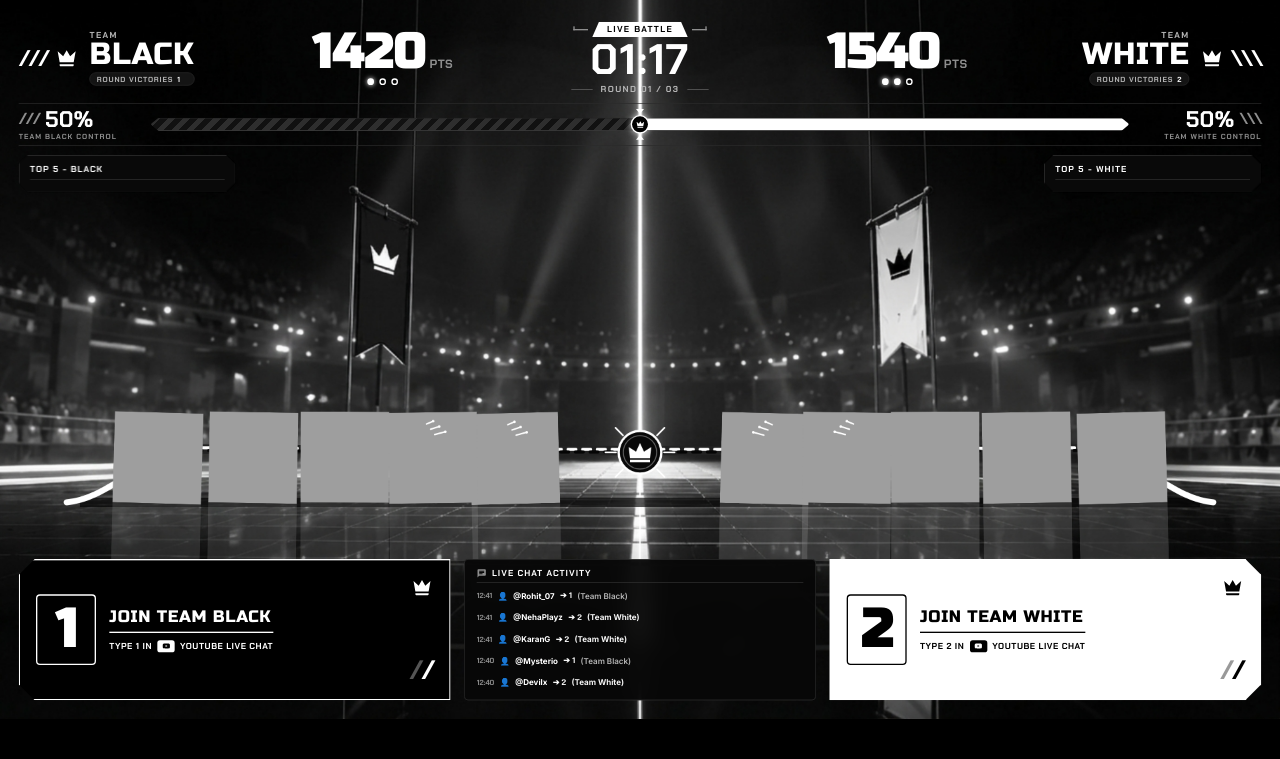
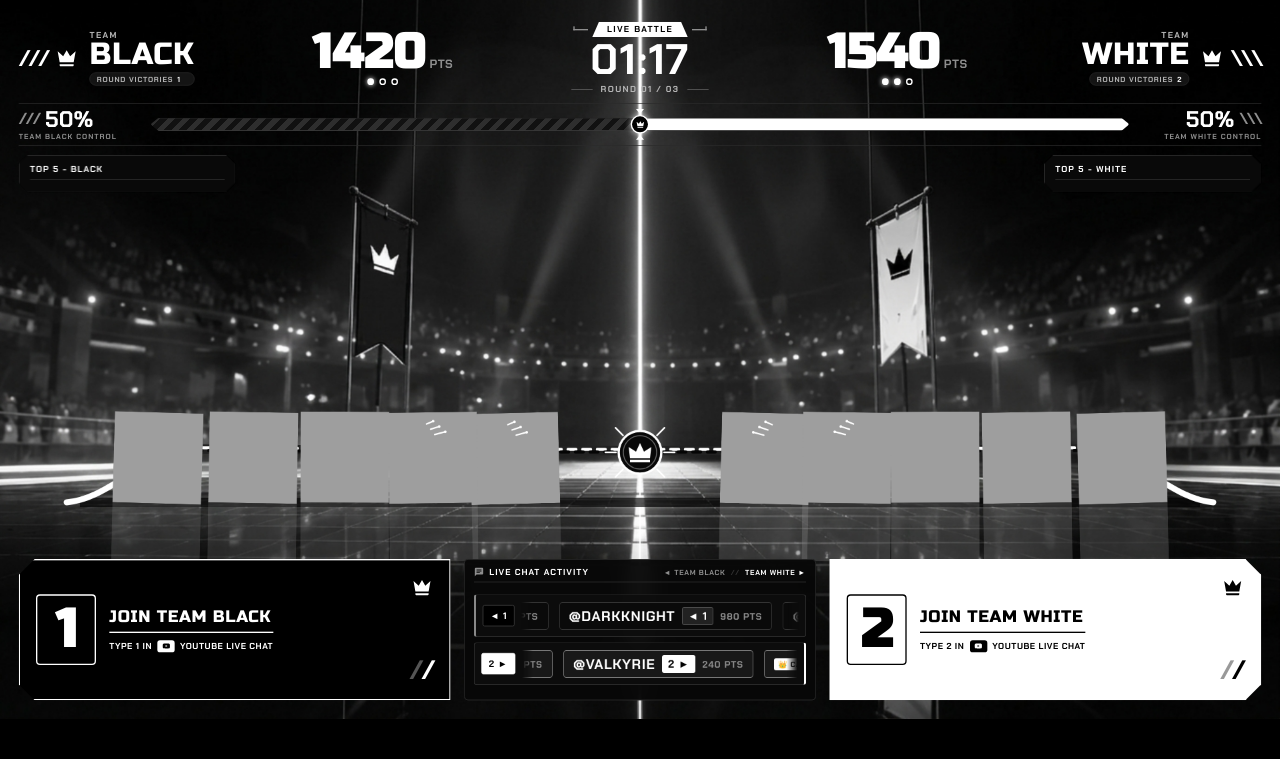
Before and after one commit to himalayladha/youtube-tug-of-war, a PHP site: page /game/index.html in a window 1280 px wide. Shown: the part 41-800 px from the top of the page. Run offline with PHP 8.4, Linux system fonts and the light colour scheme; data that the repository does not hold is empty; some libraries are stand-ins or nearby versions.

Commit message:
feat(chat): implement big font dual horizontal scrollers with opposing directional motion

```diff
--- a/game/css/styles.css
+++ b/game/css/styles.css
@@ -737,82 +737,213 @@ body, html {
 .cmd-box.white .slash-bright { color: #000000; }
 
 /* Center Live Chat Activity Terminal */
+/* Center Live Chat Activity Terminal with Dual Horizontal Scroller */
 .live-chat-terminal {
   background: rgba(8, 8, 8, 0.95);
   border: 1.5px solid var(--c-dark-5);
   border-radius: 6px;
-  padding: 12px 18px;
+  padding: 10px 14px;
   display: flex;
   flex-direction: column;
-  gap: 5px;
+  justify-content: space-between;
   backdrop-filter: blur(14px);
+  overflow: hidden;
 }
 
 .terminal-header {
   display: flex;
   align-items: center;
+  justify-content: space-between;
+  padding-bottom: 6px;
+  border-bottom: 1px solid var(--c-dark-5);
+  font-family: var(--font-tech);
+}
+
+.terminal-title {
+  display: flex;
+  align-items: center;
   gap: 8px;
-  font-family: var(--font-tech);
   font-size: 13px;
   font-weight: 900;
   letter-spacing: 1.5px;
   text-transform: uppercase;
   color: var(--c-white);
-  padding-bottom: 5px;
-  border-bottom: 1px solid var(--c-dark-5);
 }
 
-.terminal-header svg {
+.terminal-title svg {
   width: 15px;
   height: 15px;
   fill: var(--c-gray-3);
 }
 
-.terminal-feed-list {
-  display: flex;
-  flex-direction: column;
-  gap: 4px;
-  flex: 1;
-  justify-content: space-around;
-}
-
-.terminal-log-row {
+.stream-directions {
   display: flex;
   align-items: center;
   gap: 8px;
-  font-size: 12px;
-  font-family: var(--font-body);
-  font-weight: 600;
-  color: var(--c-gray-4);
-  white-space: nowrap;
+  font-size: 11px;
+  font-weight: 900;
+  letter-spacing: 1px;
+}
+
+.stream-tag.black-tag {
+  color: var(--c-gray-3);
+}
+
+.stream-sep {
+  color: #333333;
+}
+
+.stream-tag.white-tag {
+  color: var(--c-white);
+}
+
+/* Dual Horizontal Scroller Container */
+.dual-horizontal-scroller {
+  display: flex;
+  flex-direction: column;
+  gap: 8px;
+  flex: 1;
+  justify-content: center;
+  margin-top: 6px;
+}
+
+.scroller-row {
+  display: flex;
+  align-items: center;
+  gap: 10px;
+  height: 64px;
+  background: rgba(14, 14, 14, 0.85);
+  border: 1px solid var(--c-dark-5);
+  border-radius: 4px;
+  padding: 0 10px;
+  position: relative;
   overflow: hidden;
 }
 
-.terminal-log-row .log-time {
-  font-family: var(--font-tech);
-  color: var(--c-gray-3);
-  font-size: 11px;
+.scroller-row.black-row {
+  border-left: 3px solid #888888;
 }
 
-.terminal-log-row .log-user {
-  color: var(--c-white);
-  font-weight: 700;
-  max-width: 90px;
-  overflow: hidden;
-  text-overflow: ellipsis;
+.scroller-row.white-row {
+  border-right: 3px solid #FFFFFF;
 }
 
-.terminal-log-row .log-action {
+.row-indicator {
   font-family: var(--font-tech);
   font-weight: 900;
-  color: var(--c-white);
+  font-size: 14px;
+  letter-spacing: 1px;
+  padding: 6px 10px;
+  border-radius: 3px;
+  flex-shrink: 0;
+  z-index: 2;
 }
 
-.terminal-log-row .log-team.black-team {
-  color: var(--c-gray-4);
+.row-indicator.black {
+  background: #000000;
+  color: #FFFFFF;
+  border: 1px solid #444444;
 }
 
-.terminal-log-row .log-team.white-team {
-  color: var(--c-offwhite);
+.row-indicator.white {
+  background: #FFFFFF;
+  color: #000000;
+  border: 1px solid #FFFFFF;
+}
+
+.ticker-viewport {
+  flex: 1;
+  overflow: hidden;
+  position: relative;
+  height: 100%;
+  display: flex;
+  align-items: center;
+  mask-image: linear-gradient(to right, transparent, black 16px, black calc(100% - 16px), transparent);
+  -webkit-mask-image: linear-gradient(to right, transparent, black 16px, black calc(100% - 16px), transparent);
+}
+
+.ticker-track {
+  display: flex;
+  align-items: center;
+  white-space: nowrap;
+  width: max-content;
+  will-change: transform;
+}
+
+/* Big Font Ticker Items */
+.ticker-item {
+  display: inline-flex;
+  align-items: center;
+  gap: 10px;
+  margin-right: 16px;
+  padding: 6px 14px;
+  border-radius: 4px;
+  font-family: var(--font-tech);
+  font-weight: 900;
+  font-size: 20px;
+  letter-spacing: 1px;
+  flex-shrink: 0;
+  box-sizing: border-box;
+}
+
+.ticker-item.black {
+  background: #0A0A0A;
+  border: 1.5px solid #333333;
+  color: #FFFFFF;
+}
+
+.ticker-item.white {
+  background: #181818;
+  border: 1.5px solid #777777;
+  color: #FFFFFF;
+}
+
+.ticker-item .user-handle {
+  font-family: var(--font-tech);
+  font-size: 21px;
+  font-weight: 900;
+  color: #FFFFFF;
+  text-transform: uppercase;
+}
+
+.ticker-item.white .user-handle {
+  color: #FFFFFF;
+}
+
+.ticker-item .action-tag {
+  font-size: 16px;
+  font-weight: 900;
+  padding: 2px 8px;
+  border-radius: 3px;
+}
+
+.ticker-item.black .action-tag {
+  background: #222222;
+  color: #FFFFFF;
+  border: 1px solid #555555;
+}
+
+.ticker-item.white .action-tag {
+  background: #FFFFFF;
+  color: #000000;
+  border: 1px solid #FFFFFF;
+}
+
+.ticker-item .pts-tag {
+  font-size: 14px;
   font-weight: 700;
+  color: var(--c-gray-3);
 }
+
+.ticker-item .captain-badge {
+  display: inline-flex;
+  align-items: center;
+  gap: 4px;
+  background: #FFFFFF;
+  color: #000000;
+  font-size: 11px;
+  font-weight: 900;
+  padding: 2px 6px;
+  border-radius: 3px;
+  letter-spacing: 1px;
+}
--- a/game/index.html
+++ b/game/index.html
@@ -219,47 +219,37 @@
             </div>
           </div>
 
-          <!-- Center Panel: Live Chat Activity Feed -->
+          <!-- Center Panel: Live Chat Dual Horizontal Scroller -->
           <div class="live-chat-terminal">
             <div class="terminal-header">
-              <svg viewBox="0 0 24 24"><path d="M20 2H4c-1.1 0-1.99.9-1.99 2L2 22l4-4h14c1.1 0 2-.9 2-2V4c0-1.1-.9-2-2-2zM6 9h12v2H6V9zm8 5H6v-2h8v2zm4-6H6V6h12v2z"/></svg>
-              <span>LIVE CHAT ACTIVITY</span>
+              <div class="terminal-title">
+                <svg viewBox="0 0 24 24"><path d="M20 2H4c-1.1 0-1.99.9-1.99 2L2 22l4-4h14c1.1 0 2-.9 2-2V4c0-1.1-.9-2-2-2zM6 9h12v2H6V9zm8 5H6v-2h8v2zm4-6H6V6h12v2z"/></svg>
+                <span>LIVE CHAT ACTIVITY</span>
+              </div>
+              <div class="stream-directions">
+                <span class="stream-tag black-tag">◄ TEAM BLACK</span>
+                <span class="stream-sep">//</span>
+                <span class="stream-tag white-tag">TEAM WHITE ►</span>
+              </div>
             </div>
-            <div id="live-chat-activity-feed" class="terminal-feed-list">
-              <div class="terminal-log-row">
-                <span class="log-time">12:41</span>
-                <span>👤</span>
-                <span class="log-user">@Rohit_07</span>
-                <span class="log-action">➔ 1</span>
-                <span class="log-team black-team">(Team Black)</span>
+            <div class="dual-horizontal-scroller">
+              <!-- Row 1: Team Black moving towards Team Black side (LEFT) -->
+              <div class="scroller-row black-row">
+                <div class="row-indicator black">◄ 1</div>
+                <div class="ticker-viewport">
+                  <div id="ticker-track-black" class="ticker-track scroll-left">
+                    <!-- Populated dynamically via JS -->
+                  </div>
+                </div>
               </div>
-              <div class="terminal-log-row">
-                <span class="log-time">12:41</span>
-                <span>👤</span>
-                <span class="log-user">@NehaPlayz</span>
-                <span class="log-action">➔ 2</span>
-                <span class="log-team white-team">(Team White)</span>
-              </div>
-              <div class="terminal-log-row">
-                <span class="log-time">12:41</span>
-                <span>👤</span>
-                <span class="log-user">@KaranG</span>
-                <span class="log-action">➔ 2</span>
-                <span class="log-team white-team">(Team White)</span>
-              </div>
-              <div class="terminal-log-row">
-                <span class="log-time">12:40</span>
-                <span>👤</span>
-                <span class="log-user">@Mysterio</span>
-                <span class="log-action">➔ 1</span>
-                <span class="log-team black-team">(Team Black)</span>
-              </div>
-              <div class="terminal-log-row">
-                <span class="log-time">12:40</span>
-                <span>👤</span>
-                <span class="log-user">@Devilx</span>
-                <span class="log-action">➔ 2</span>
-                <span class="log-team white-team">(Team White)</span>
+              <!-- Row 2: Team White moving towards Team White side (RIGHT) -->
+              <div class="scroller-row white-row">
+                <div class="row-indicator white">2 ►</div>
+                <div class="ticker-viewport">
+                  <div id="ticker-track-white" class="ticker-track scroll-right">
+                    <!-- Populated dynamically via JS -->
+                  </div>
+                </div>
               </div>
             </div>
           </div>
```
Also changed, not shown: game/js/game.js (+112 -22 lines).
